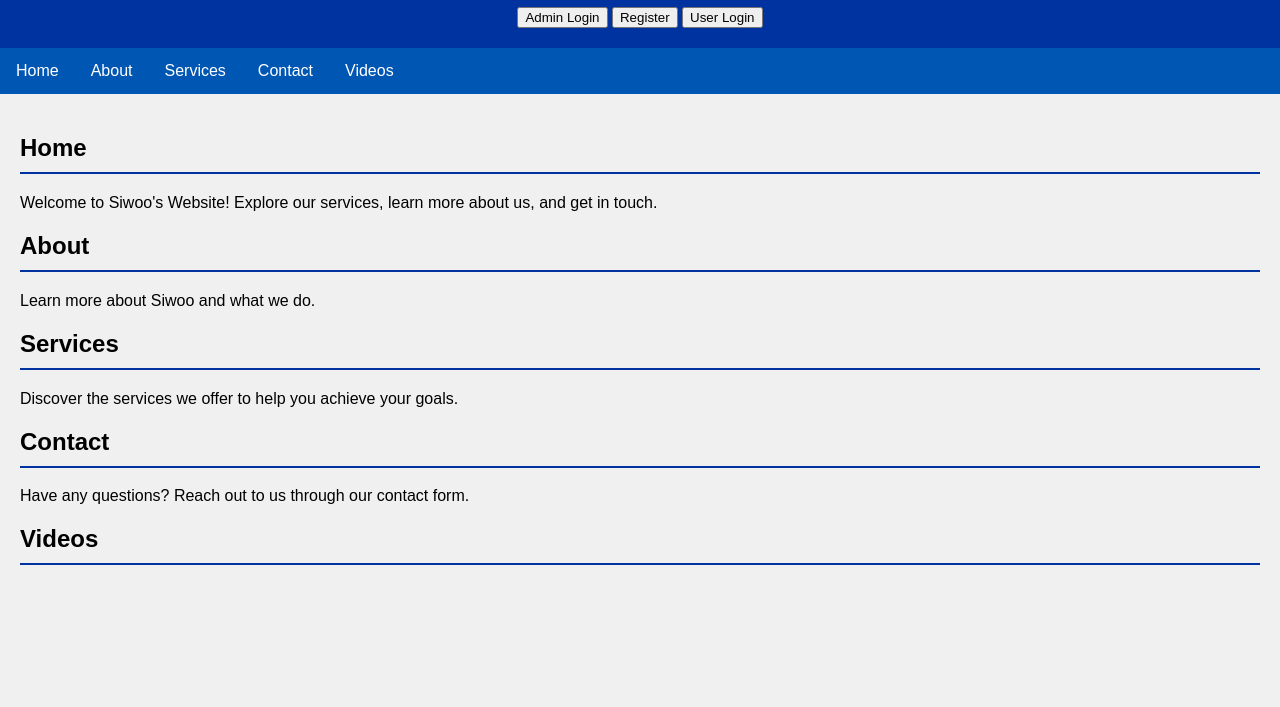
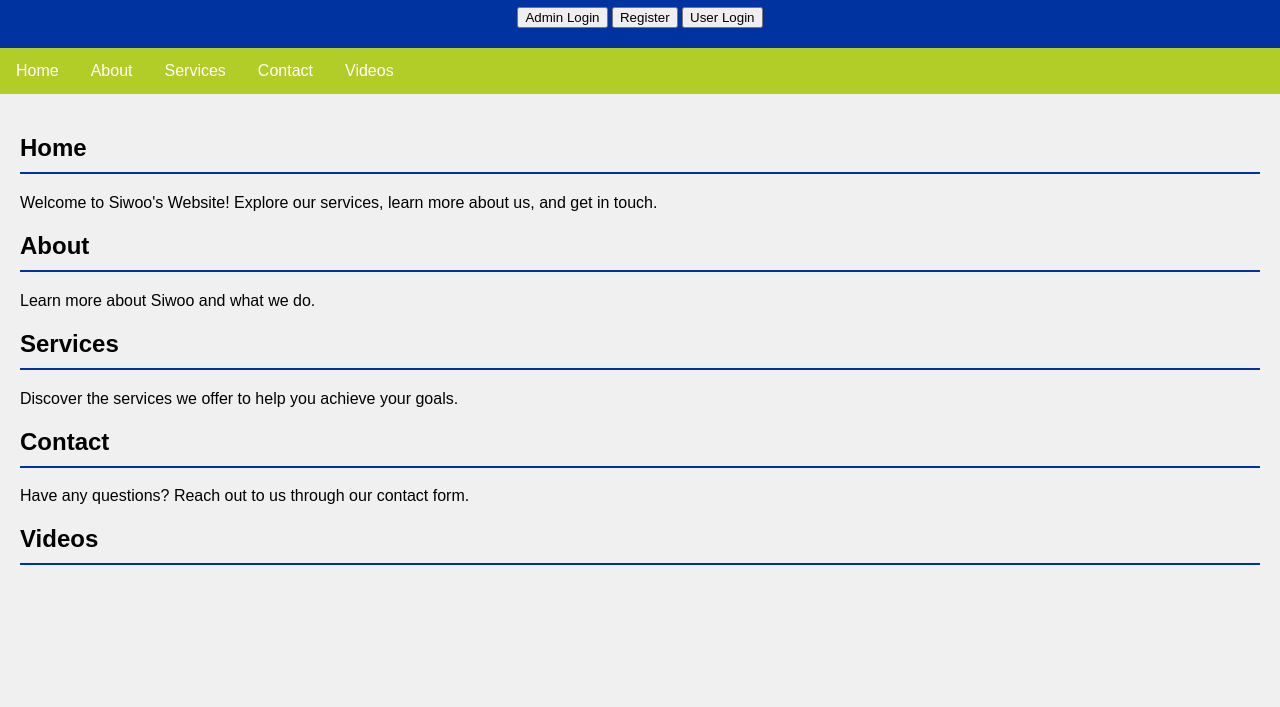
Before and after one commit to siwoo78717SDS/coffee-counter, a plain HTML site: page index.html in a window 1280 px wide. Shown: the part 93-800 px from the top of the page. Drawn offline with Linux system fonts and the light colour scheme.

Commit message:
fixed color bug and added new features

```diff
--- a/index.html
+++ b/index.html
@@ -20,7 +20,7 @@
         }
 
         nav {
-            background-color: #0056b3;
+            background-color:#b3cd28 ;
             overflow: hidden;
         }
 
```
